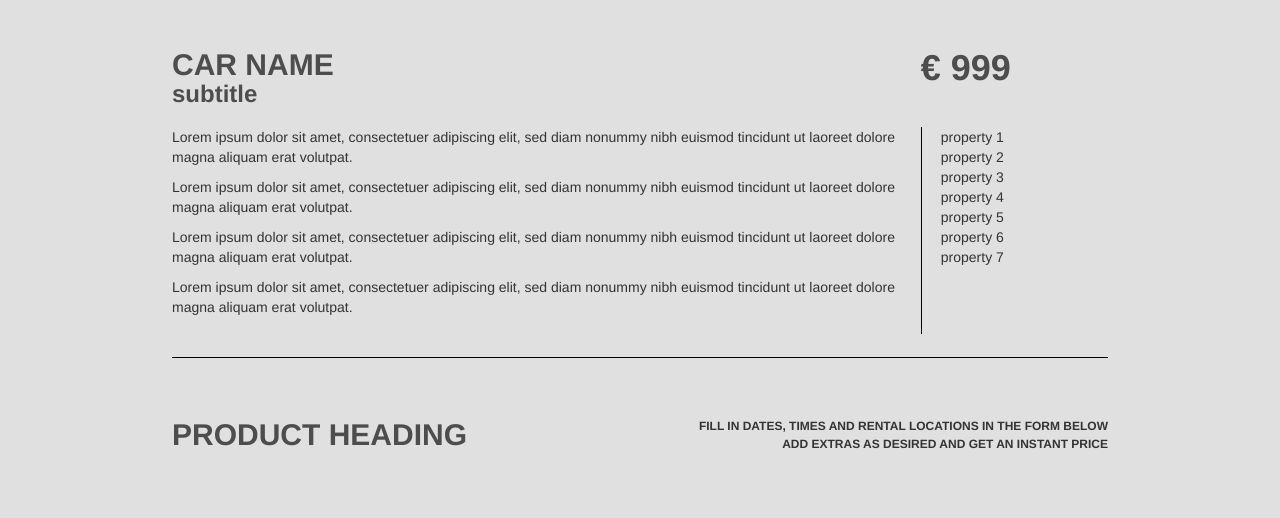
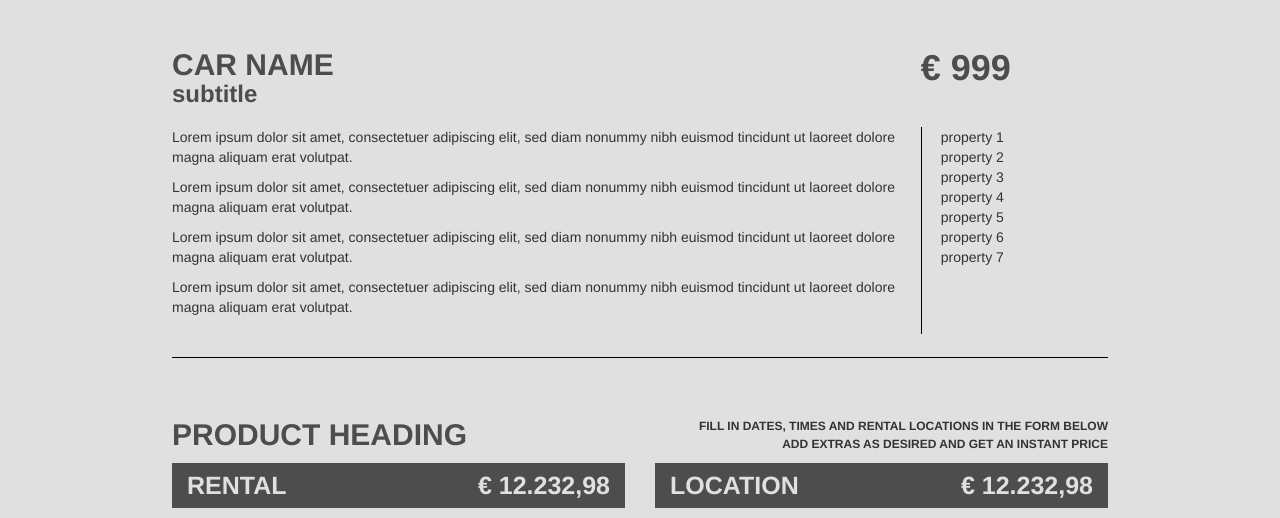
Before and after one commit to opuerto/geysir-test, a website: page index.html in a window 1280 px wide. Shown: the part 722-1240 px from the top of the page. Before the commit the page ends 1185 px from the top, so only its background shows below. Drawn offline with nearby package versions, Linux system fonts and the light colour scheme.

Commit message:
rentalperiodForm

```diff
--- a/index.html
+++ b/index.html
@@ -108,14 +108,10 @@
           <div class="car__info-inner">
             <div class="car__info--left">
               <ul>
-                    <li>Lorem ipsum dolor sit amet, consectetuer adipiscing elit, sed diam nonummy nibh euismod
-  tincidunt ut laoreet dolore magna aliquam erat volutpat.</li>
-                    <li>Lorem ipsum dolor sit amet, consectetuer adipiscing elit, sed diam nonummy nibh euismod
-  tincidunt ut laoreet dolore magna aliquam erat volutpat.</li>
-                    <li>Lorem ipsum dolor sit amet, consectetuer adipiscing elit, sed diam nonummy nibh euismod
-  tincidunt ut laoreet dolore magna aliquam erat volutpat.</li>
-                    <li>Lorem ipsum dolor sit amet, consectetuer adipiscing elit, sed diam nonummy nibh euismod
-  tincidunt ut laoreet dolore magna aliquam erat volutpat.</li>
+                <li>Lorem ipsum dolor sit amet, consectetuer adipiscing elit, sed diam nonummy nibh euismod tincidunt ut laoreet dolore magna aliquam erat volutpat.</li>
+                <li>Lorem ipsum dolor sit amet, consectetuer adipiscing elit, sed diam nonummy nibh euismod tincidunt ut laoreet dolore magna aliquam erat volutpat.</li>
+                <li>Lorem ipsum dolor sit amet, consectetuer adipiscing elit, sed diam nonummy nibh euismod tincidunt ut laoreet dolore magna aliquam erat volutpat.</li>
+                <li>Lorem ipsum dolor sit amet, consectetuer adipiscing elit, sed diam nonummy nibh euismod tincidunt ut laoreet dolore magna aliquam erat volutpat.</li>
 
               </ul>
             </div>
@@ -152,11 +148,34 @@
               <span class="u-span-block">ADD EXTRAS AS DESIRED AND GET AN INSTANT PRICE</span>
             </p>
           </div>
-
-
         </div>
       </div>
     </div>
+  </section>
+  <section class="rental__periodform">
+    <div class="container">
+      <div class="row">
+        <div class="rental__periodform-selectors u-smaller-container">
+          <div class="col-md-6 u-clear-padding-left">
+            <div class="rental__periodform-time">
+              <div class="rental__periodform-box">
+                <span class="span-title">Rental</span>
+                <span class="span-price">€ 12.232,98</span>
+              </div>
+            </div>
+          </div>
+          <div class="col-md-6 u-clear-padding-right">
+            <div class="rental__periodform-location">
+              <div class="rental__periodform-box">
+                <span class="span-title">Location</span>
+                <span class="span-price">€ 12.232,98</span>
+              </div>
+            </div>
+          </div>
+        </div>
+      </div>
+    </div>
+
   </section>
   <!--section class="car-details">
       <div class="container">
--- /dev/null
+++ b/sass/abstracts/_mixin.scss
@@ -0,0 +1,7 @@
+@mixin clearfix {
+  &:after {
+    content: "";
+    display: table;
+    clear:both;
+  }
+}
--- a/sass/base/_utilities.scss
+++ b/sass/base/_utilities.scss
@@ -12,3 +12,4 @@
 .u-clear-margin-right {margin-right: 0;}
 .u-clear-padding-left {padding-left: 0;}
 .u-clear-padding-right {padding-right:0;}
+.u-smaller-container { width: 80%; margin: 0 auto;}
--- /dev/null
+++ b/sass/components/_rentalperiodform.scss
@@ -0,0 +1,36 @@
+.rental__periodform {
+  &-selectors {
+
+  }
+
+  &-time {
+
+
+  }
+
+  &-location {
+
+  }
+
+  &-box {
+    @include clearfix;
+    text-transform: uppercase;
+    width: 100%;
+    background-color: $color-dark-gray;
+    padding: .5rem 1.5rem;
+    margin-bottom: 1rem;
+    font-size: 2.5rem;
+    font-weight: 700;
+    color: $color-light-gray;
+  }
+
+  .span-title {
+    float: left;
+    display: inline-block;
+  }
+
+  .span-price {
+    float: right;
+    display: inline-block;
+  }
+}
--- a/sass/main.scss
+++ b/sass/main.scss
@@ -1,6 +1,8 @@
 @import "abstracts/variables";
+@import "abstracts/mixin";
 @import "base/base";
 @import "components/navbar";
 @import "components/slider";
+@import "components/rentalperiodform";
 @import "base/utilities";
 @import "pages/product";
```
Also changed, not shown: css/style.css. Lines whose indentation alone changed are shown as unchanged.
